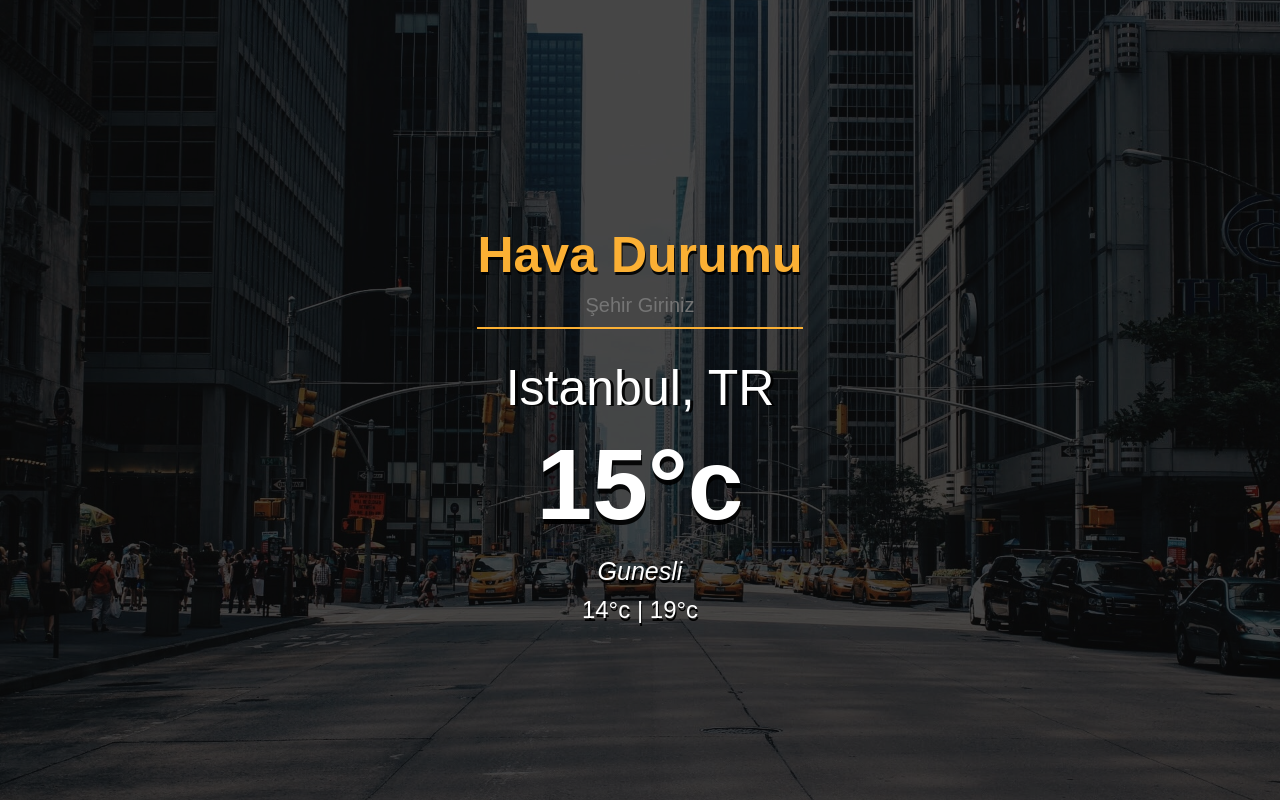
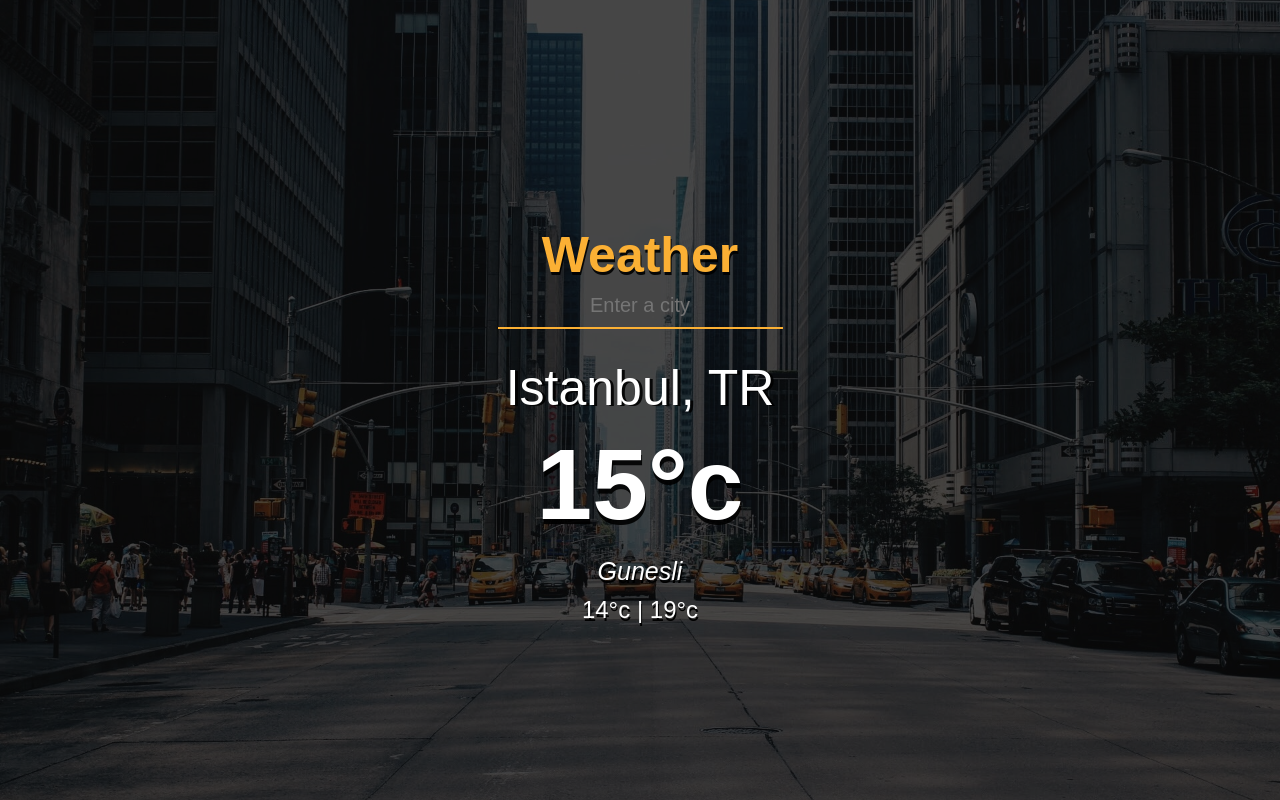
Before and after one commit to Latth/openWeather-api-app, a plain HTML site: page index.html in a window 1280 px wide. Drawn offline with Linux system fonts and the light colour scheme; no server answers.

Commit message:
All app changed to english

```diff
--- a/index.html
+++ b/index.html
@@ -14,8 +14,8 @@
 
     <div class="app">
         <div class="header">
-            <h1>Hava Durumu</h1>
-            <input type="text" id="searchBar" placeholder="Şehir Giriniz" value="">
+            <h1>Weather</h1>
+            <input type="text" id="searchBar" placeholder="Enter a city" value="">
         </div>
         <div class="content">
             <div class="city">Istanbul, TR</div>
--- a/script.js
+++ b/script.js
@@ -56,7 +56,7 @@ function firstQuery(e){
         temp.innerText = `${Math.round(result.main.temp)}°c`;
 
         let desc = document.querySelector('.desc');
-        desc.innerText = `${result.weather[0].description}`;
+        desc.innerText = `${result.weather[0].main}`;
 
         let minmax = document.querySelector('.minmax');
         minmax.innerText = `${Math.round(result.main.temp_min)}°c | ${Math.round(result.main.temp_max)}°c`
```
